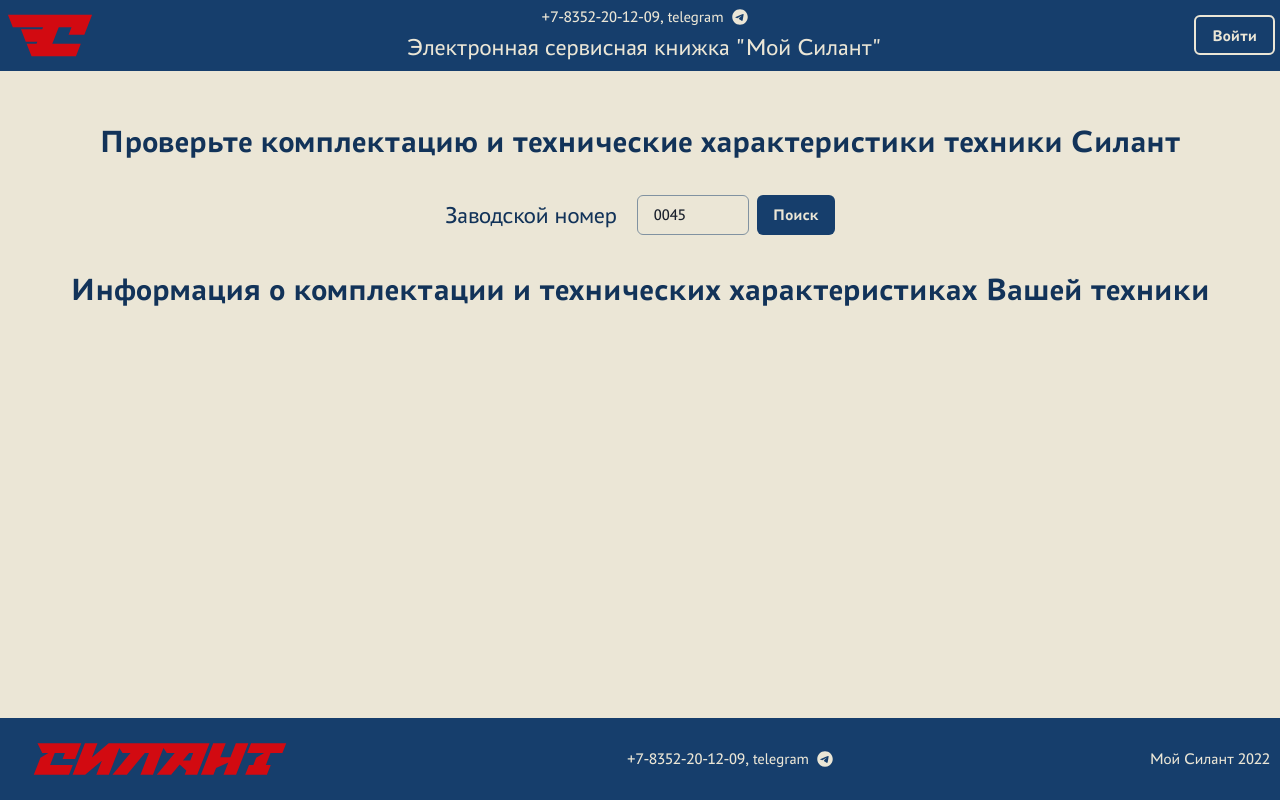
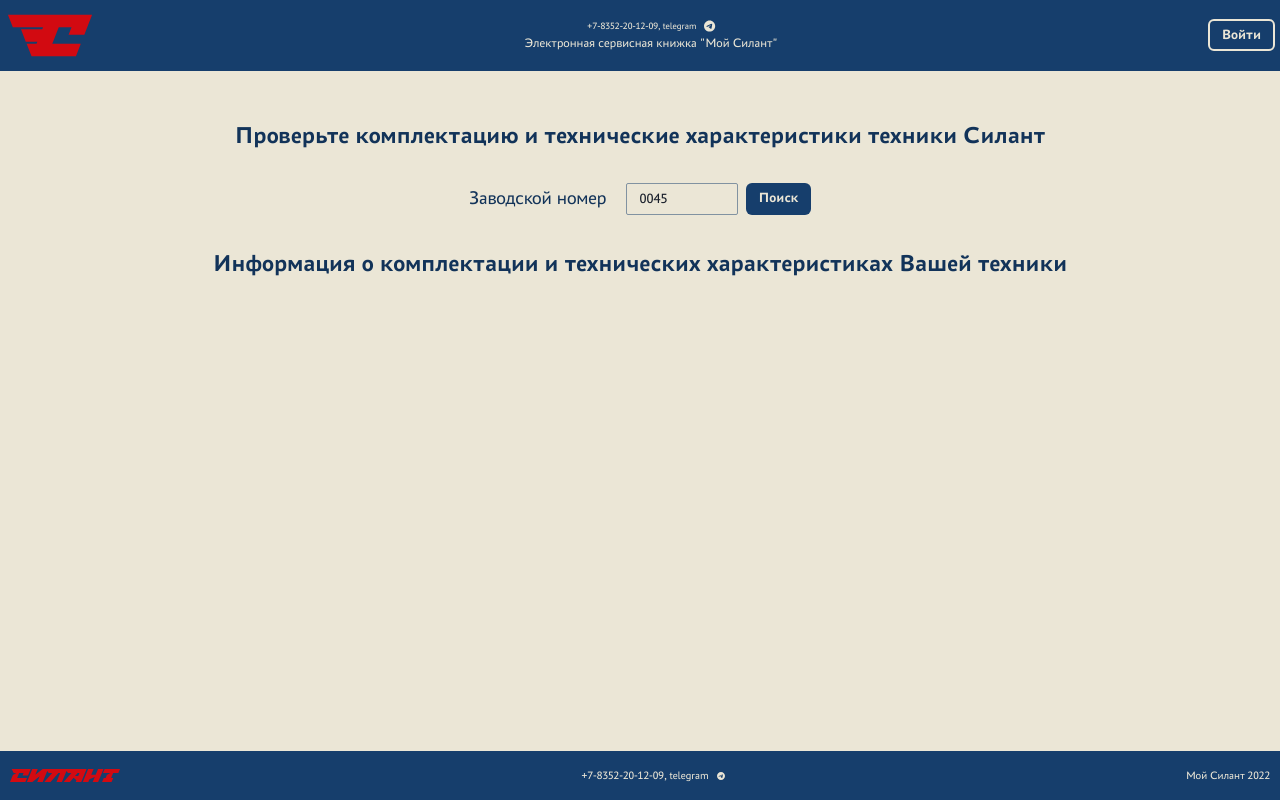
Before and after one commit to rom38/skf_silant, a React (Vite) app in the folder frontend/: page / in a window 1280 px wide. Built offline with nearby package versions, Linux system fonts and the light colour scheme; no server answers.

Commit message:
style upgrade

```diff
--- a/frontend/src/components/FooterComp.jsx
+++ b/frontend/src/components/FooterComp.jsx
@@ -7,14 +7,14 @@ export const Footer = () => {
         <Box display="flex" alignItems="center" justifyContent="space-between"
             bg="sil-b" as="footer" role="contentinfo" py={{ base: '16px', md: '16px' }}
             color="sil-w" maxW='2xlg' px="10px" >
-            <Image w="300px" h="50px" objectFit="cover" src={logoTypeRed} alt="" />
+            <Image w={["80px","110px"]}   src={logoTypeRed} alt="" />
             <HStack>
-                <Text>
+                <Text fontSize={["0.5rem","0.7rem"]}>
                     +7-8352-20-12-09, telegram
                 </Text>
-                <FaTelegram />
+                <FaTelegram width="0.5rem"/>
             </HStack>
-            <span>Мой Силант 2022</span>
+            <Text fontSize={["0.5rem","0.7rem"]} >Мой Силант 2022</Text>
         </Box>
 
     )
--- a/frontend/src/components/HeaderComp.jsx
+++ b/frontend/src/components/HeaderComp.jsx
@@ -66,25 +66,25 @@ const HeaderComp = () => {
         <Flex as="header" bg="sil-b" color="sil-w" justifyContent="space-between"  >
 
             {/* <header> */}
-            <Image w="100px" src={logoTypeAccentRed} alt="" />
+            <Image w={["50px","100px"]} src={logoTypeAccentRed} alt="" />
             <Flex gap="10px" alignItems="center">
                 <Flex flexDir="column" alignItems="center">
                     <HStack>
-                        <Text>
+                        <Text fontSize={["0.4rem","0.6rem"]}>
                             +7-8352-20-12-09, telegram
                         </Text>
-                        <FaTelegram />
+                        <FaTelegram  width={["0.4rem","0.7rem"]}/>
                         {/* <Image w="100px" src={FaTelegram} alt="" color="sil-w/> */}
 
                     </HStack>
-                    <Text fontSize="1.5rem" fontWeight="500">Электронная сервисная книжка "Мой Силант"</Text>
+                    <Text textAlign="center" fontSize={["0.6rem","0.8rem"]} fontWeight="500">Электронная сервисная книжка "Мой Силант"</Text>
                 </Flex>
             </Flex>
 
             {/* <div className={`${style.headerLinks} ${style.headerCol3}`}> */}
             <Center mx="5px">
                 {errorAuth == undefined ?
-                    <LogoutButton />
+                    <LogoutButton  />
                     : <LoginButton />}
 
                 {/* </div> */}
--- a/frontend/src/components/LoginButton.jsx
+++ b/frontend/src/components/LoginButton.jsx
@@ -71,7 +71,7 @@ const LoginButton = () => {
 
     return (
         <>
-            <Button onClick={onOpen} colorScheme="silant-b" borderColor="sil-w" border="2px">
+            <Button size={["xs", "sm"]} onClick={onOpen} colorScheme="silant-b" borderColor="sil-w" border="2px">
                 Войти
             </Button>
             <Drawer isOpen={isOpen} onClose={onClose}>
--- a/frontend/src/components/LogoutButton.jsx
+++ b/frontend/src/components/LogoutButton.jsx
@@ -25,7 +25,7 @@ const LogoutButton = () => {
     };
 
     return (
-        <Button colorScheme="silant-r" onClick={() => onClick()}>
+        <Button size={["xs","sm"]} colorScheme="silant-r" onClick={() => onClick()}>
             Выйти
         </Button>
 
--- a/frontend/src/components/MainPageMaintenance.jsx
+++ b/frontend/src/components/MainPageMaintenance.jsx
@@ -321,22 +321,6 @@ const SelectSil = ({ label, value, options, onChange, placeholder }) => {
     );
 };
 
-const AddFormSelect = ({ label, value, options, onChange, placeholder }) => {
-    const id = useId()
-    return (
-        <Flex alignItems="center" direction="row" justifyContent="center" >
-            <FormLabel color="silant-b.300" fontWeight="600" htmlFor={id} mx="5px">{label} </FormLabel>
-
-            <Select borderColor="silant-b.700" placeholder={placeholder} id={id} value={value} onChange={onChange}>
-                {options.map((option) => (
-                    <option key={option.label} value={option.value}>{option.label}</option>
-                ))}
-            </Select>
-        </Flex >
-    );
-};
-
-
 
 function CardDetail({ fields, data, rowId, setRowId }) {
     return (
--- a/frontend/src/components/MainPageUnAuth.jsx
+++ b/frontend/src/components/MainPageUnAuth.jsx
@@ -1,9 +1,3 @@
-//import { selectAuthAccessToken } from "../slicers/authSlice";
-import { useSelector } from "react-redux";
-import { useDispatch } from "react-redux";
-import { Link, useNavigate } from "react-router-dom";
-import LoginForm2 from "./LoginForm2"
-// import WrapTable from "./TableComp";
 import { Box, Button, Flex, Text, Input, Center } from "@chakra-ui/react";
 import { FormLabel, FormControl, FormErrorMessage, Spinner } from "@chakra-ui/react";
 import { useGetWhoAmIQuery } from "../services/apiScan";
@@ -12,11 +6,6 @@ import { useEffect, useState } from "react";
 import { useForm, Controller, set } from "react-hook-form";
 import { useMachineMutation } from "../services/apiScan";
 import TableCompUnAuth from "./TableCompUnAuth";
-
-
-// import style from "../styles/MainPage.module.css";
-// import SimpleSlider from "./MainPageSlider";
-// import Tariff from "./MainPageTariff";
 
 function MainPageUnAuth() {
     const { data: dataAuth, error: errorAuth, isLoading, isError: isErrorAuth } = useGetIsAuthQuery();
@@ -49,21 +38,10 @@ function MainPageUnAuth() {
         e.preventDefault()
         try {
             await fetchMachine(data.machineNumber).unwrap()
-            // console.log('from main UnAuth', machineData)
-            // setIsAuthError(false);
-            // refetchCSRF();
-
-            // console.log('from rtk Auth', data)
-            // refetchAuth();
-            // navigate('/')
-        } catch (err) {
-            // console.log('error fetch token', errorMachine)
-            // console.log('iserror fetch token', isErrorMachine)
+        }
+        catch (err) {
             if (isErrorMachine && errorMachine?.status === 404) setErrorMachineNotFound(true)
             setError("machineNumber", { type: 404, message: "Машины с таким номером не найдено" })
-            // console.log('error fetch login auth', isErrorAuth)
-            // setIsAuthError(true);
-            // refetchCSRF();
         }
         console.log('form submit', data);
         // reset();
@@ -71,18 +49,15 @@ function MainPageUnAuth() {
 
 
     console.log("whoami from main", whoAmIData)
-    // const store = { token: false };
-    //const accessToken = useSelector(selectAuthAccessToken);
-    // const navigate = useNavigate()
     return (
         <Box as="main" mx="1%">
-            <Text color="silant-b.300" fontSize="2rem" fontWeight="bold" align="center" m="30px">
+            <Text fontSize={["0.8rem", "1.5rem", "2rem"]} color="silant-b.300" fontWeight="bold" align="center" m="30px">
                 Проверьте комплектацию и технические характеристики техники Силант
             </Text>
             <form onSubmit={handleSubmit(onSubmit)} id="machine-form">
                 <FormControl isInvalid={errors.machineNumber || errorMachineNotFound} onSubmit={handleSubmit(onSubmit)}>
                     <Flex alignItems="center" justifyContent="center" gap="0.5rem">
-                        <FormLabel color="silant-b.300" fontSize="1.5em"
+                        <FormLabel color="silant-b.300" fontSize={["0.8rem", "1.2rem", "2rem"]}
                             mb="0px" htmlFor="machineNumber">Заводской номер</FormLabel>
                         <Controller
                             control={control}
@@ -96,10 +71,10 @@ function MainPageUnAuth() {
 
                             render={({ field: { onChange, onBlur, value, ref } }) => (
                                 <Input
+                                    size={["xs", "sm"]}
                                     type="number"
                                     width="7rem"
                                     borderColor="silant-b.700"
-
                                     id="machineNumber"
                                     placeholder="номер"
                                     onChange={onChange}
@@ -107,14 +82,14 @@ function MainPageUnAuth() {
                                     value={value}
                                 />)}
                         />
-                        < Button colorScheme="silant-b"
+                        <Button size={["xs", "sm", "md"]} colorScheme="silant-b"
                             isLoading={isSubmitting} type="submit"
                             isDisabled={errors.machineNumber}>
                             Поиск
                         </Button>
                     </Flex>
                     <Center>
-                        <FormErrorMessage>
+                        <FormErrorMessage fontSize={["0.6rem", "1.3rem", "1.7rem"]}>
                             {errors.machineNumber && errors.machineNumber.message}
                             {errorMachineNotFound && "Машины с таким номером не найдено"}
                         </FormErrorMessage>
@@ -125,14 +100,15 @@ function MainPageUnAuth() {
             {/* {isErrorMachine} */}
 
 
-            <Text color="silant-b.300" fontSize="2rem" fontWeight="bold" align="center" m="30px">
+            <Text fontSize={["0.8rem", "1.5rem", "2rem"]} color="silant-b.300" fontWeight="bold" align="center" m="30px">
                 Информация о комплектации и технических характеристиках Вашей техники
             </Text>
 
-            {errorMachine?.status === 404 && <Text color="silant-b.300"
-                fontSize="2rem" fontWeight="bold" align="center" m="30px" bg="silant-r.50" border="solid">
-                Данных о машине с таким заводским номером нет в системе
-            </Text>}
+            {errorMachine?.status === 404 &&
+                <Text color="silant-b.300"
+                    fontSize={["0.8rem", "1.5rem", "2rem"]} fontWeight="bold" align="center" m="30px" bg="silant-r.50" border="solid">
+                    Данных о машине с таким заводским номером нет в системе
+                </Text>}
 
             {isLoadingMachine &&
                 <Center h="50px">
--- a/frontend/src/index.jsx
+++ b/frontend/src/index.jsx
@@ -67,9 +67,9 @@ const fonts = {
 const breakpoints = {
     base: "0px",
     sm: "360px",
-    md: "1440px",
-    lg: "1536px",
-    xl: "1366px",
+    md: "1366px",
+    lg: "1440px",
+    xl: "1536px",
     "2xl": "1920px",
 };
 
```
Also changed, not shown: frontend/src/media/logotype_r.svg, 1 other file (tests, documents, lock files or other folders).
